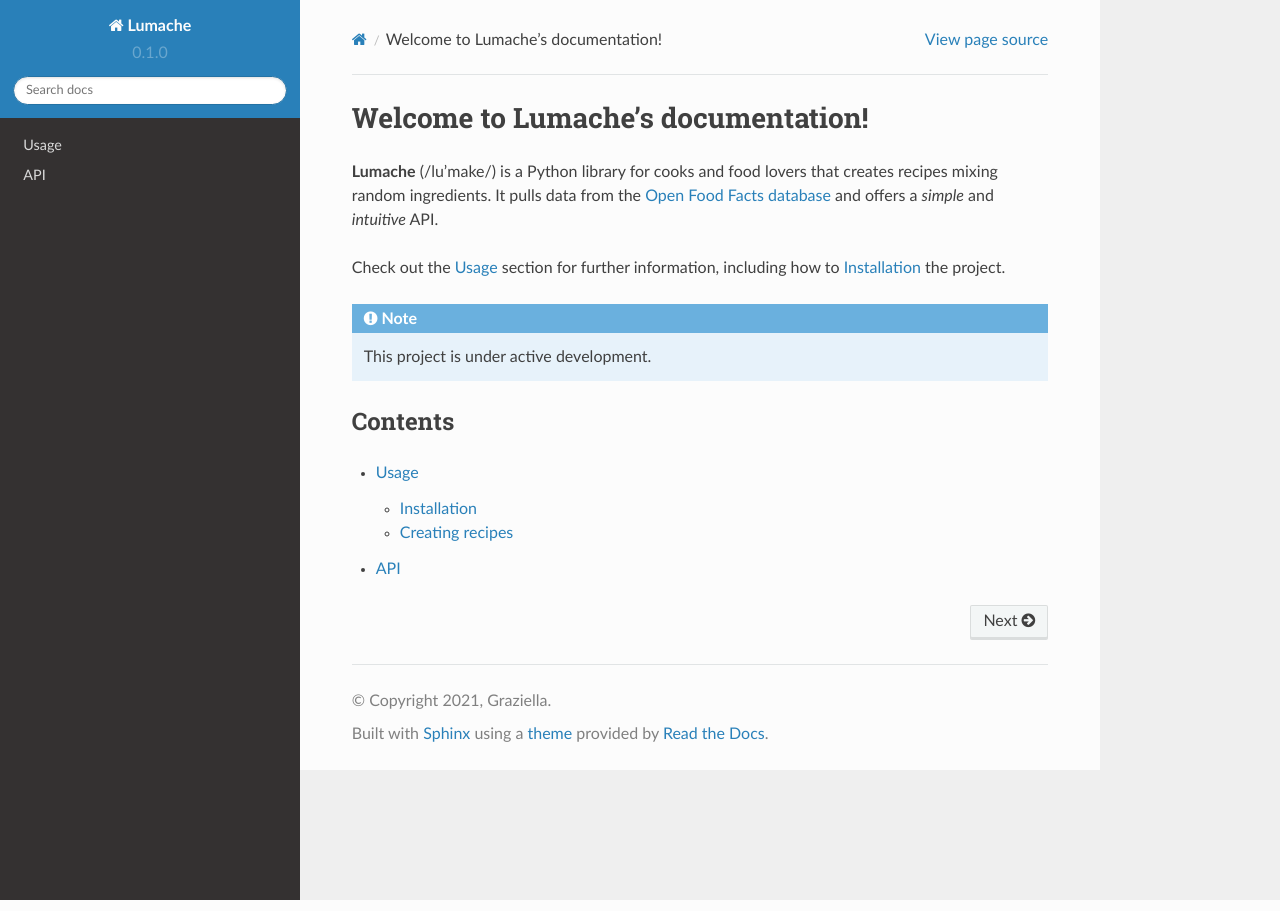
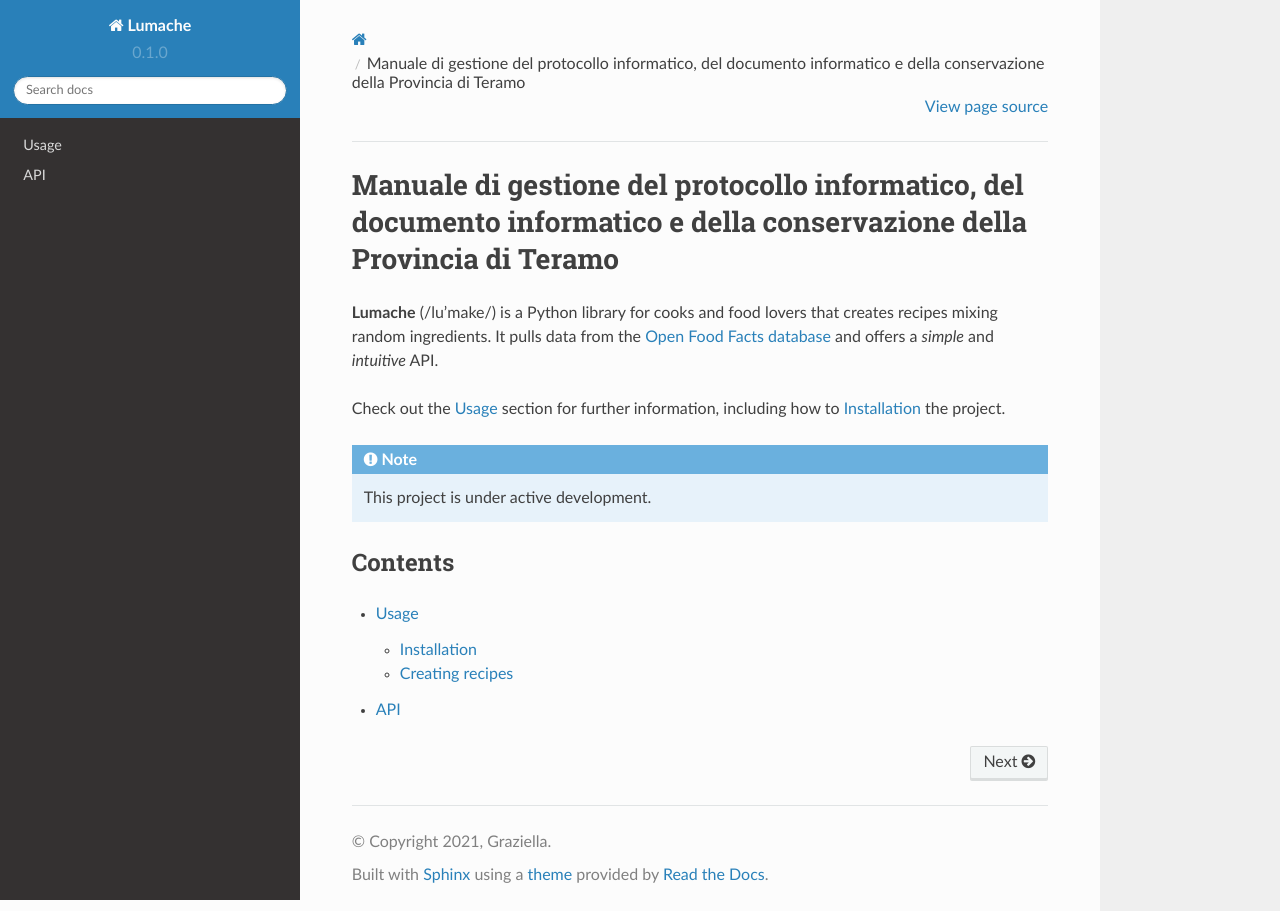
Before and after one commit to provinciateramo/manuale-gestione-documentale, a Sphinx documentation site: the page built from docs/source/index.rst, in a window 1280 px wide. Built offline with Sphinx 7.4.7 and the Read the Docs theme 2.0.0, drawn with Linux system fonts in a browser that asks for light colours.

Commit message:
Prime modifiche

```diff
--- a/docs/source/index.rst
+++ b/docs/source/index.rst
@@ -1,4 +1,4 @@
-Welcome to Lumache's documentation!
+Manuale di gestione del protocollo informatico, del documento informatico e della conservazione della Provincia di Teramo
 ===================================
 
 **Lumache** (/lu'make/) is a Python library for cooks and food lovers
```
